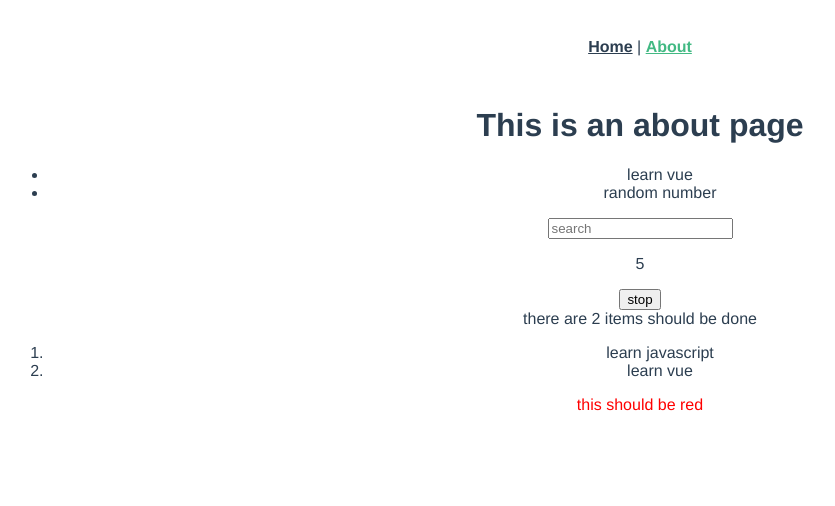
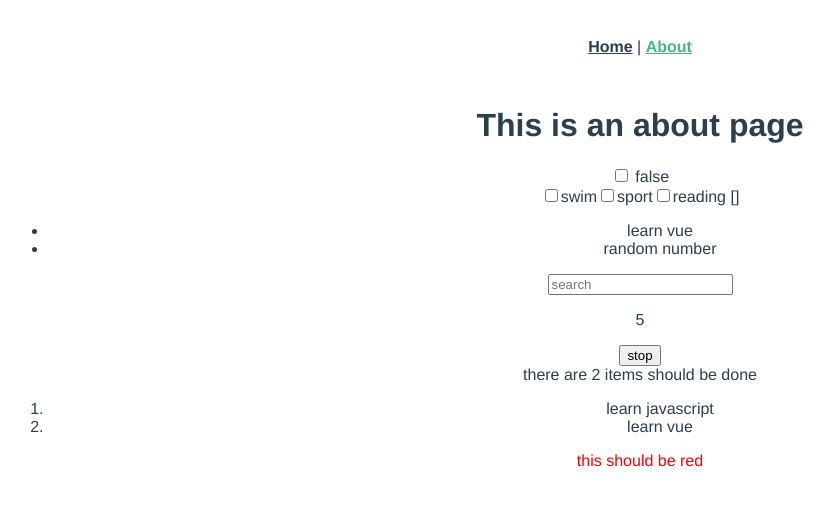
Before and after one commit to tangtongguang/vue, a Vue app: page /about in a window 1280 px wide. Shown: the top 506 px of the page, without its empty margins (0-835 px from the left). Built offline with nearby package versions, Linux system fonts and the light colour scheme.

Commit message:
add 复选框

```diff
--- a/src/views/About.vue
+++ b/src/views/About.vue
@@ -1,6 +1,33 @@
 <template>
   <div class="about">
     <h1>This is an about page</h1>
+    <section>
+      <form>
+        <input type="checkbox" v-model="checked" />
+        {{ checked }}
+        <div>
+          <input
+            type="checkbox"
+            id="swim"
+            value="swim"
+            v-model="checkedNames"
+          /><label for="swim">swim</label>
+          <input
+            type="checkbox"
+            id="sport"
+            value="sport"
+            v-model="checkedNames"
+          /><label for="sport">sport</label>
+          <input
+            type="checkbox"
+            id="reading"
+            value="reading"
+            v-model="checkedNames"
+          /><label for="reading">reading</label>
+          {{ checkedNames }}
+        </div>
+      </form>
+    </section>
     <section class="dom">
       <ul>
         <template v-for="(item, name) in myObject" :key="name">
@@ -38,6 +65,8 @@ export default {
   },
   data() {
     return {
+      checkedNames: [],
+      checked: false,
       count: 0,
       interval: null,
       message: "绑定title attribute",
```
